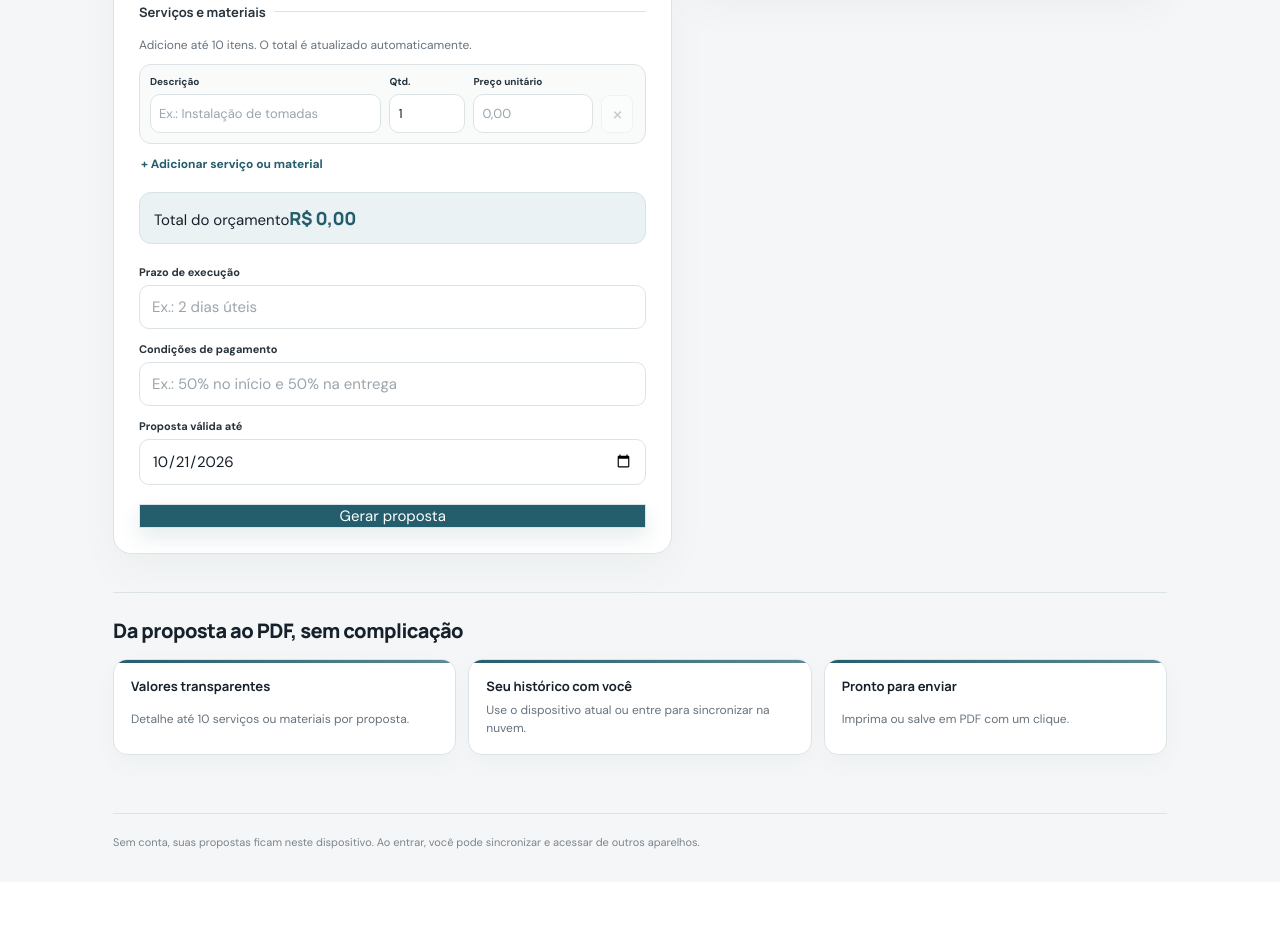
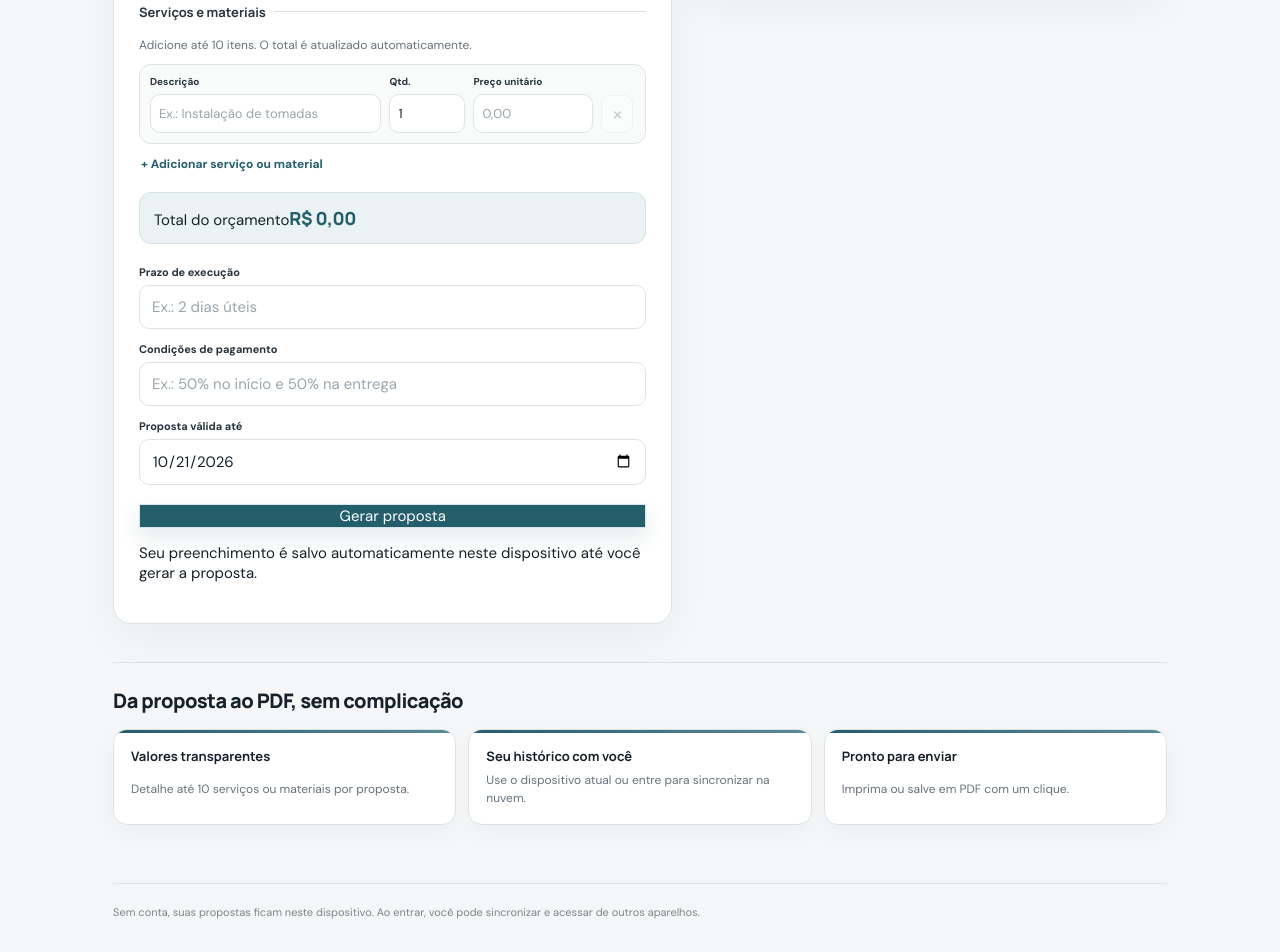
Before and after one commit to HelioConde/docpronto, a plain HTML site: page index.html in a window 1280 px wide. Shown: the part 866-1818 px from the top of the page. Before the commit the page ends 1748 px from the top, so only its background shows below. Drawn offline with nearby package versions, Linux system fonts and the light colour scheme.

Commit message:
ux: explain automatic draft saving

```diff
--- a/index.html
+++ b/index.html
@@ -128,6 +128,7 @@
             <input name="terms" type="text" placeholder="Ex.: 50% no início e 50% na entrega" required>
           </label>
           <button class="primary" type="submit">Gerar proposta</button>
+          <p class="autosave-note">Seu preenchimento é salvo automaticamente neste dispositivo até você gerar a proposta.</p>
         </form>
       </section>
 
```
